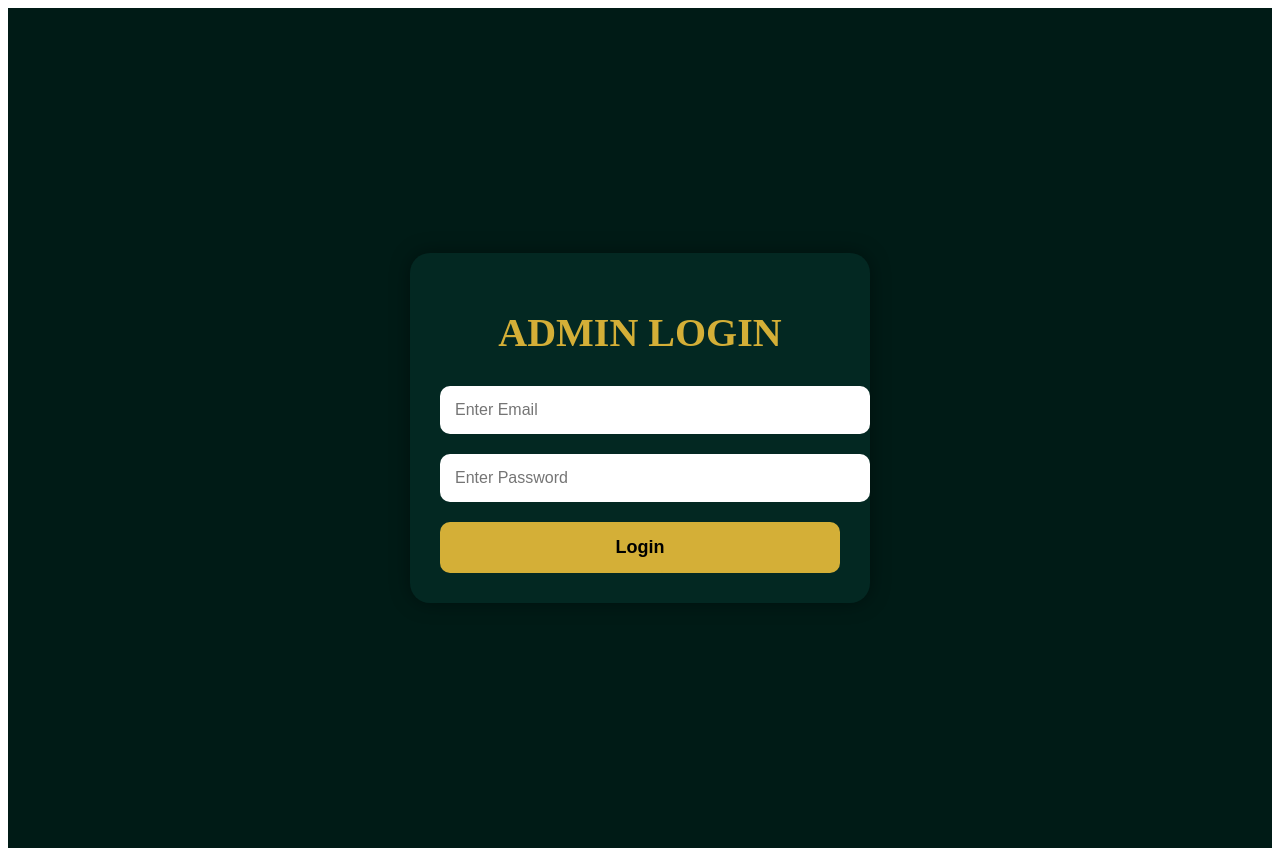
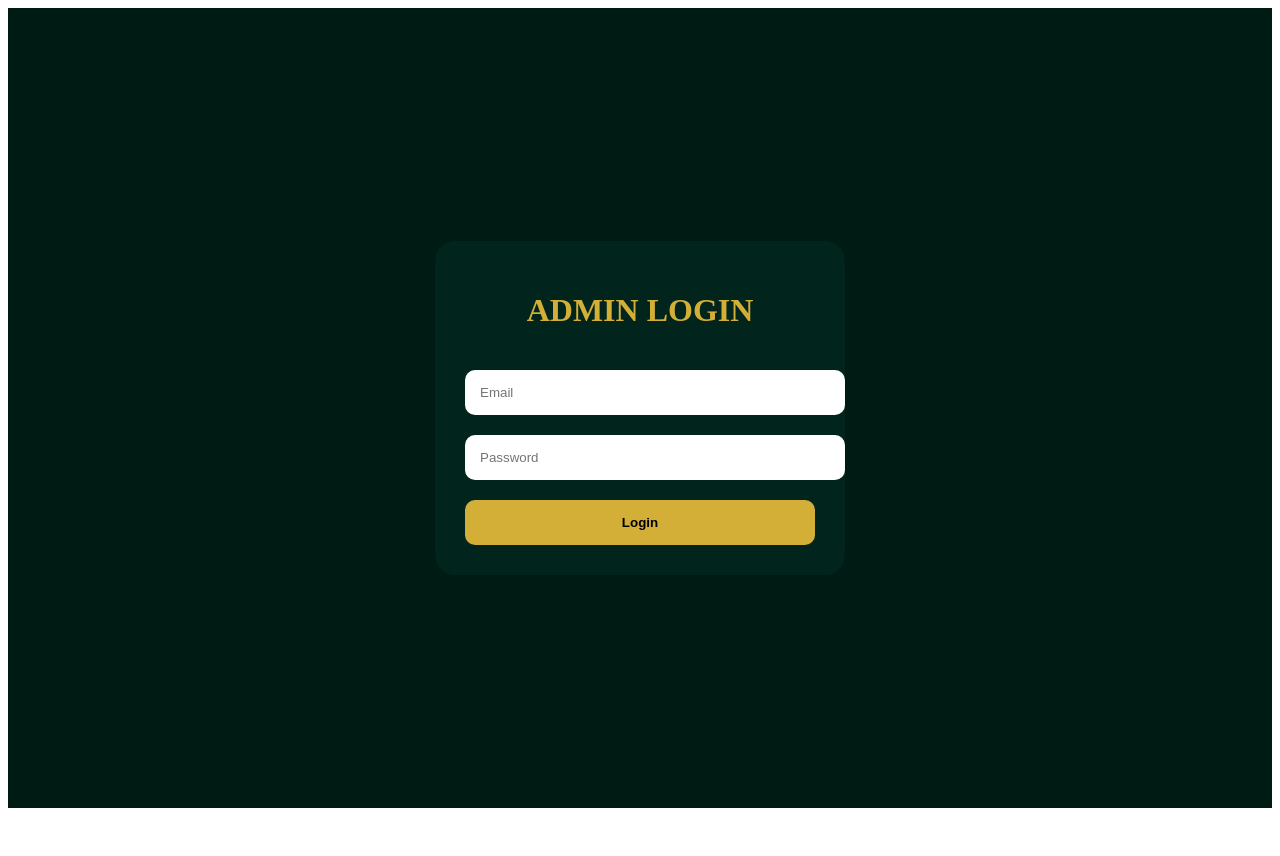
Before and after one commit to ssgenpower9554-creator/ss-genpower, a React (Vite) app: page /admin in a window 1280 px wide. After the commit the page ends 816 px from the top, so only its background shows below. Built offline with nearby package versions, Linux system fonts and the light colour scheme.

Commit message:
Update Login.jsx

```diff
--- a/src/admin/Login.jsx
+++ b/src/admin/Login.jsx
@@ -1,115 +1,108 @@
 import { useState } from "react";
-import { getAuth, signInWithEmailAndPassword } from "firebase/auth";
+import { signInWithEmailAndPassword } from "firebase/auth";
+import { auth } from "../firebase/firebaseConfig";
 import { useNavigate } from "react-router-dom";
-import app from "../firebase/firebaseConfig";
-
-const auth = getAuth(app);
 
 export default function Login() {
+
   const navigate = useNavigate();
 
-  const [email, setEmail] = useState("");
-  const [password, setPassword] = useState("");
+  const [email,setEmail] = useState("");
+  const [password,setPassword] = useState("");
 
-  const loginUser = async (e) => {
+  const loginUser = async(e) => {
+
     e.preventDefault();
 
     try {
-      await signInWithEmailAndPassword(auth, email, password);
+
+      await signInWithEmailAndPassword(
+        auth,
+        email,
+        password
+      );
 
       alert("Login Successful");
 
       navigate("/admin/dashboard");
-    } catch (error) {
+
+    } catch(error) {
+
       alert(error.message);
+
     }
+
   };
 
   return (
-    <div
-      style={{
-        minHeight: "100vh",
-        background: "#001b16",
-        display: "flex",
-        justifyContent: "center",
-        alignItems: "center",
-        padding: "20px",
-      }}
-    >
+
+    <div style={{
+      minHeight:"100vh",
+      background:"#001a14",
+      display:"flex",
+      justifyContent:"center",
+      alignItems:"center"
+    }}>
+
       <form
         onSubmit={loginUser}
         style={{
-          width: "100%",
-          maxWidth: "400px",
-          background: "#032822",
-          padding: "30px",
-          borderRadius: "20px",
-          boxShadow: "0 0 20px rgba(0,0,0,0.4)",
+          width:"350px",
+          background:"#01251d",
+          padding:"30px",
+          borderRadius:"20px"
         }}
       >
-        <h1
-          style={{
-            color: "#d4af37",
-            textAlign: "center",
-            marginBottom: "30px",
-            fontSize: "40px",
-            fontWeight: "bold",
-          }}
-        >
+
+        <h1 style={{
+          color:"#d4af37",
+          textAlign:"center"
+        }}>
           ADMIN LOGIN
         </h1>
 
         <input
           type="email"
-          placeholder="Enter Email"
+          placeholder="Email"
           value={email}
-          onChange={(e) => setEmail(e.target.value)}
-          required
-          style={{
-            width: "100%",
-            padding: "15px",
-            marginBottom: "20px",
-            borderRadius: "10px",
-            border: "none",
-            outline: "none",
-            fontSize: "16px",
-          }}
+          onChange={(e)=>setEmail(e.target.value)}
+          style={input}
         />
 
         <input
           type="password"
-          placeholder="Enter Password"
+          placeholder="Password"
           value={password}
-          onChange={(e) => setPassword(e.target.value)}
-          required
-          style={{
-            width: "100%",
-            padding: "15px",
-            marginBottom: "20px",
-            borderRadius: "10px",
-            border: "none",
-            outline: "none",
-            fontSize: "16px",
-          }}
+          onChange={(e)=>setPassword(e.target.value)}
+          style={input}
         />
 
-        <button
-          type="submit"
-          style={{
-            width: "100%",
-            padding: "15px",
-            background: "#d4af37",
-            color: "#000",
-            border: "none",
-            borderRadius: "10px",
-            fontSize: "18px",
-            fontWeight: "bold",
-            cursor: "pointer",
-          }}
-        >
+        <button style={btn}>
           Login
         </button>
+
       </form>
+
     </div>
+
   );
+
 }
+
+const input = {
+  width:"100%",
+  padding:"15px",
+  marginTop:"20px",
+  border:"none",
+  borderRadius:"10px"
+};
+
+const btn = {
+  width:"100%",
+  padding:"15px",
+  marginTop:"20px",
+  background:"#d4af37",
+  border:"none",
+  borderRadius:"10px",
+  fontWeight:"bold"
+};
```
